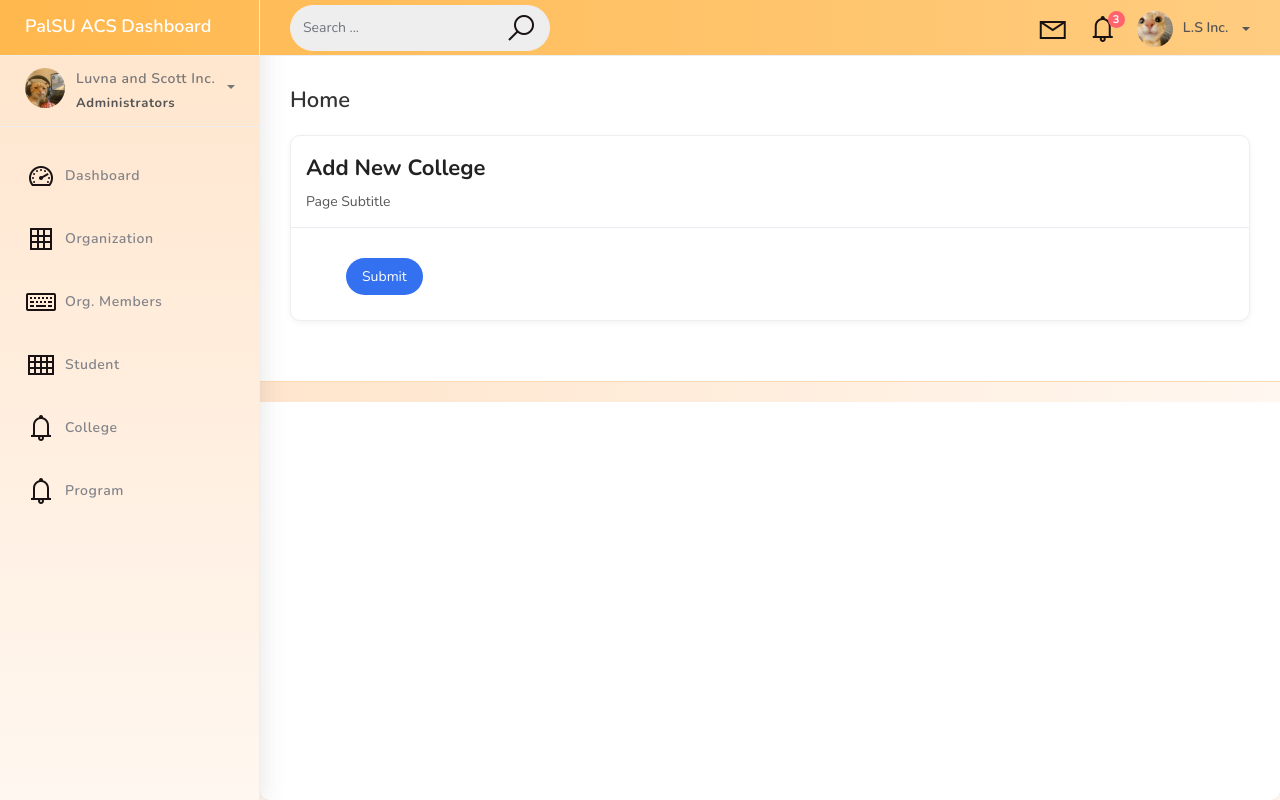
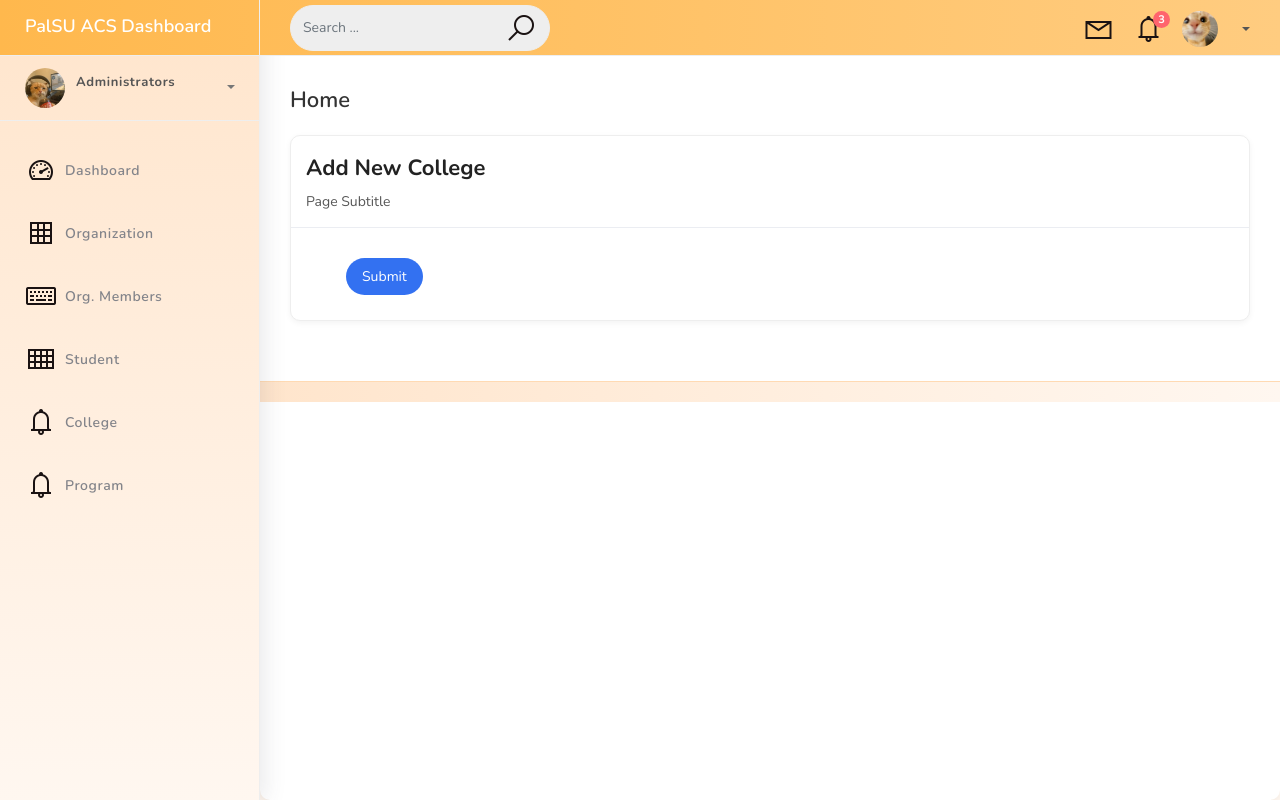
Before and after one commit to Iskatiboi/Maher_Arsi_PSUsphere, a Django app: page /college_list/add in a window 1280 px wide. Run offline with Django 5.2, Linux system fonts and the light colour scheme; some libraries are stand-ins or nearby versions.

Commit message:
refactor base.html

```diff
--- a/projectsite/templates/base.html
+++ b/projectsite/templates/base.html
@@ -123,13 +123,13 @@
 							</ul>
 						</li>
 						<li class="nav-item dropdown">
-							<a class="dropdown-toggle profile-pic" data-toggle="dropdown" href="#" aria-expanded="false"> <img src="{% static 'img/newprofile3.jpg' %}" alt="user-img" width="36" class="img-circle"><span >L.S Inc.</span></span> </a>
+							<a class="dropdown-toggle profile-pic" data-toggle="dropdown" href="#" aria-expanded="false"> <img src="{% static 'img/newprofile3.jpg' %}" alt="user-img" width="36" class="img-circle"><span>{{ request.user.username }}</span> </a>
 							<ul class="dropdown-menu dropdown-user">
 								<li>
 									<div class="user-box">
 										<div class="u-img"><img src="{% static 'img/newprofile.jpg' %}" alt="user"></div>
 										<div class="u-text">
-											<h4>LuvScott Inc.</h4>
+											<h4>{{ request.user.username }}</h4>
 											<p class="text-muted">luvscott@gmail.com.com</p><a href="profile.html" class="btn btn-rounded btn-danger btn-sm">View Profile</a></div>
 										</div>
 									</li>
@@ -157,7 +157,7 @@
 						<div class="info">
 							<a class="" data-toggle="collapse" href="#collapseExample" aria-expanded="true">
 								<span>
-									Luvna and Scott Inc.
+								 	{{ request.user.username }}
 									<span class="user-level">Administrators</span>
 									<span class="caret"></span>
 								</span>
```
